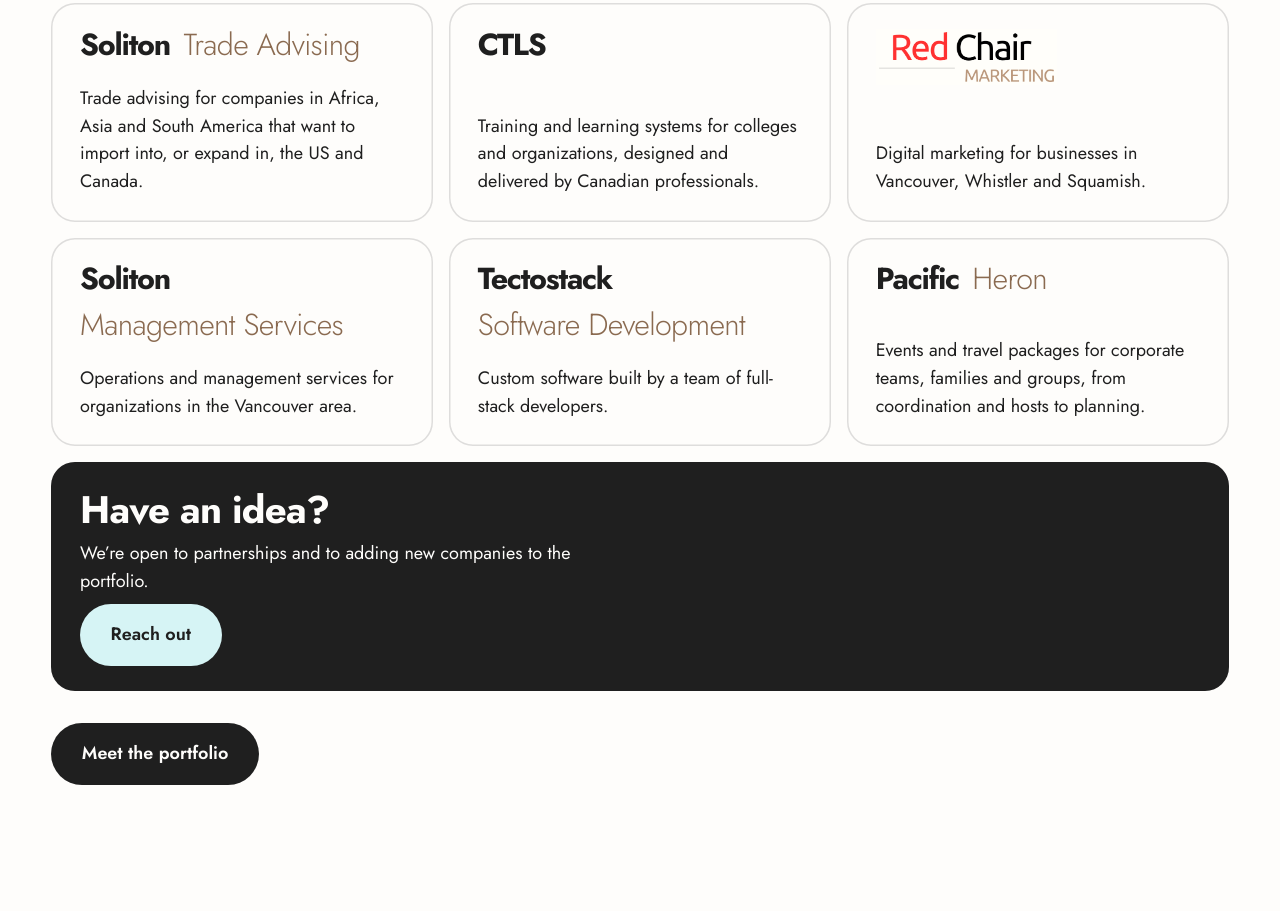
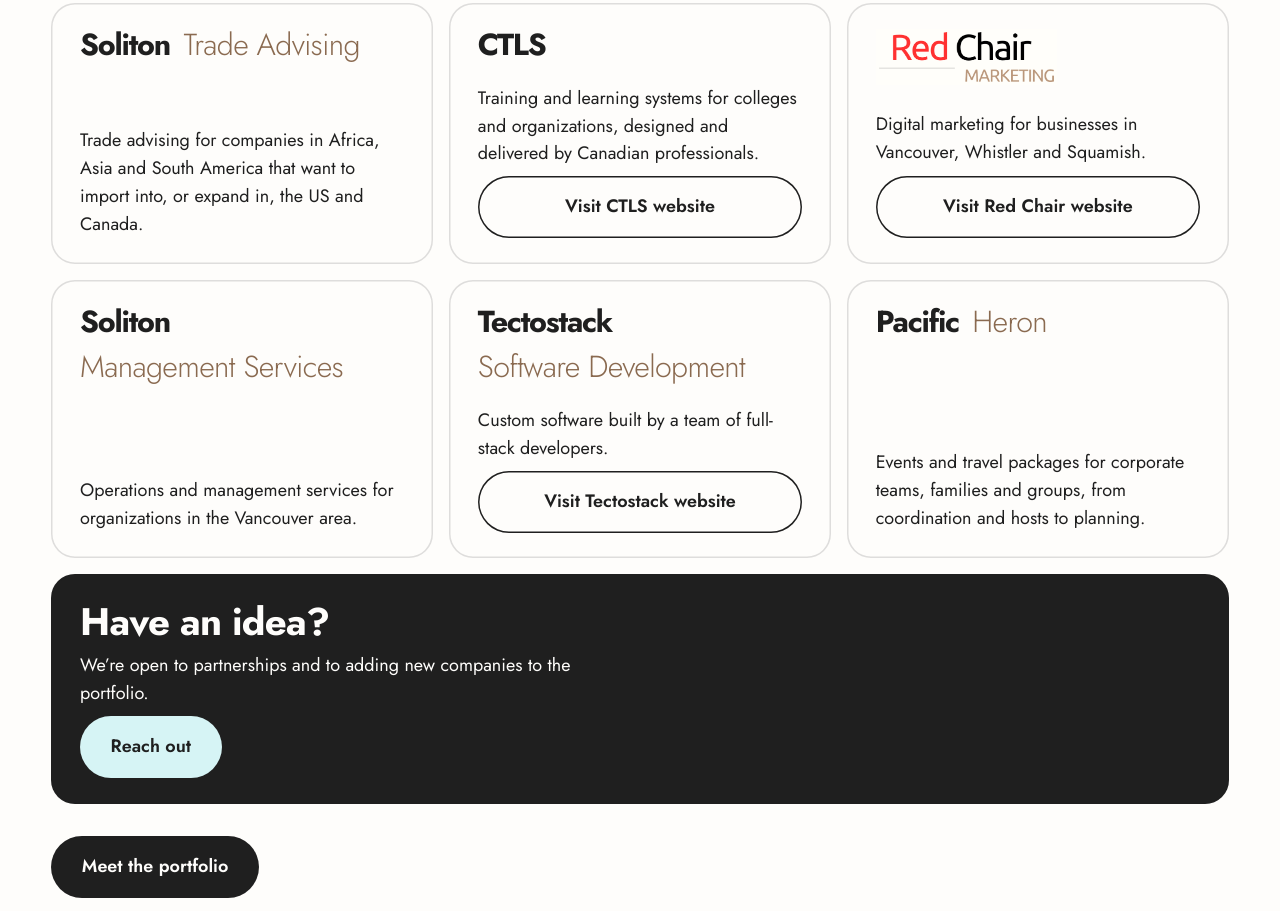
Before and after one commit to hmovi/solitonpower, a plain HTML site: page about.html in a window 1280 px wide. Shown: the part 2069-2980 px from the top of the page. Drawn offline with Linux system fonts and the light colour scheme.

Commit message:
Add company website links

```diff
--- a/about.html
+++ b/about.html
@@ -72,10 +72,12 @@
       <div class="tile">
         <h3 class="wordmark"><b>CTLS</b></h3>
         <p>Training and learning systems for colleges and organizations, designed and delivered by Canadian professionals.</p>
+        <a class="btn btn-line" href="https://ctlservices.ca" target="_blank" rel="noopener noreferrer">Visit CTLS website</a>
       </div>
       <div class="tile">
         <h3 class="logo-h"><img src="assets/red-chair.png" alt="Red Chair Marketing"></h3>
         <p>Digital marketing for businesses in Vancouver, Whistler and Squamish.</p>
+        <a class="btn btn-line" href="https://redchairmarketing.ca" target="_blank" rel="noopener noreferrer">Visit Red Chair website</a>
       </div>
       <div class="tile">
         <h3 class="wordmark"><b>Soliton</b><span>Management Services</span></h3>
@@ -84,6 +86,7 @@
       <div class="tile">
         <h3 class="wordmark"><b>Tectostack</b><span>Software Development</span></h3>
         <p>Custom software built by a team of full-stack developers.</p>
+        <a class="btn btn-line" href="https://tectostack.com" target="_blank" rel="noopener noreferrer">Visit Tectostack website</a>
       </div>
       <div class="tile">
         <h3 class="wordmark"><b>Pacific</b><span>Heron</span></h3>
```
Also changed, not shown: companies.html (+3 -0 lines), index.html (+12 -3 lines).
